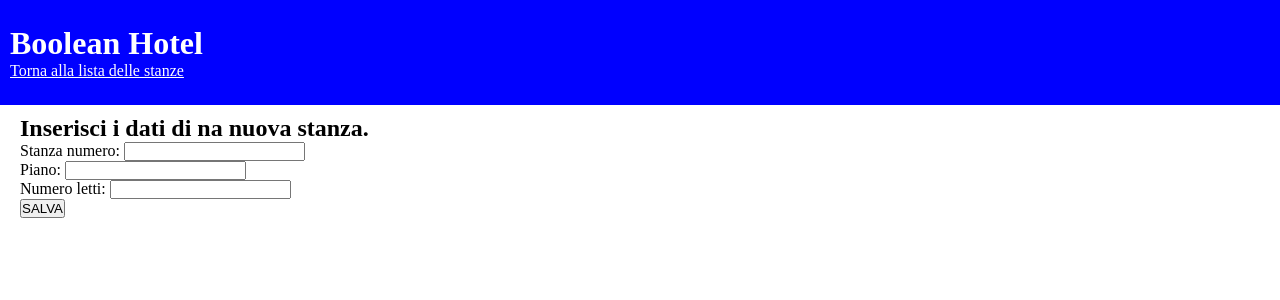
After one commit to lindam-code/php-hotel-crud, a PHP site: page /php-hotel-crud/insert/insert.php in a window 1280 px wide. The commit adds this page. Shown: the top 300 px of the page. Run offline with PHP 8.4, Linux system fonts and the light colour scheme.

Commit message:
Funzionalità inserisci nuova stanza.

```diff
--- a/delete/delete.php
+++ b/delete/delete.php
@@ -9,7 +9,7 @@
   $result = $conn->query($sql);
 
   if (!$result) {
-    die('eliminazione non avvenuta');
+    die('Eliminazione non avvenuta per un problema tecnico.');
     }
   $conn->close();
  ?>
--- a/index.php
+++ b/index.php
@@ -43,6 +43,11 @@
         </tbody>
        </table>
        <!-- Fine tabella lista stanze -->
+
+      <div class="">
+        <a href="<?php echo $basePath; ?>/insert/insert.php/?id=<?php echo $room['id']; ?>">Inserisci una nuova stanza</a>
+      </div>
+
      </main>
 
    </body>
--- /dev/null
+++ b/insert/insert.php
@@ -0,0 +1,21 @@
+<?php include __DIR__ . '/../env.php'; ?>
+<?php include __DIR__ . '/../partials/header.php'; ?>
+
+<main>
+  <h2>Inserisci i dati di na nuova stanza.</h2>
+  <form action="<?php echo $basePath ?>insert/insertdata.php" method="post">
+    <div>
+      <label for="">Stanza numero: </label>
+      <input type="text" name="roomnumber" value="">
+    </div>
+    <div>
+      <label for="">Piano: </label>
+      <input type="text" name="floor" value="">
+    </div>
+    <div>
+      <label for="">Numero letti: </label>
+      <input type="text" name="beds" value="">
+    </div>
+    <input type="submit" name="" value="SALVA">
+  </form>
+</main>
```
Also changed, not shown: insert/insertdata.php (added, +25 -0 lines).
